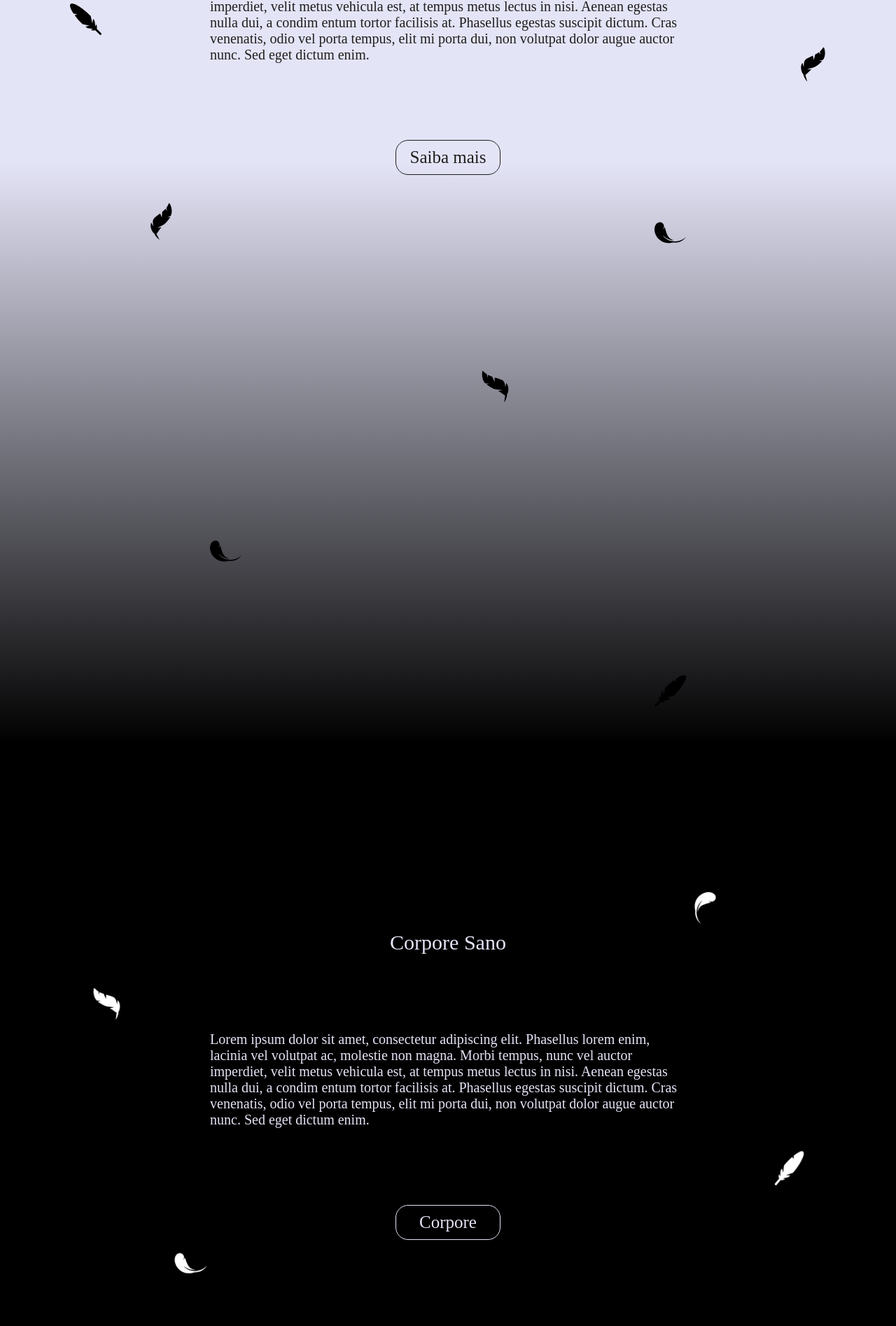
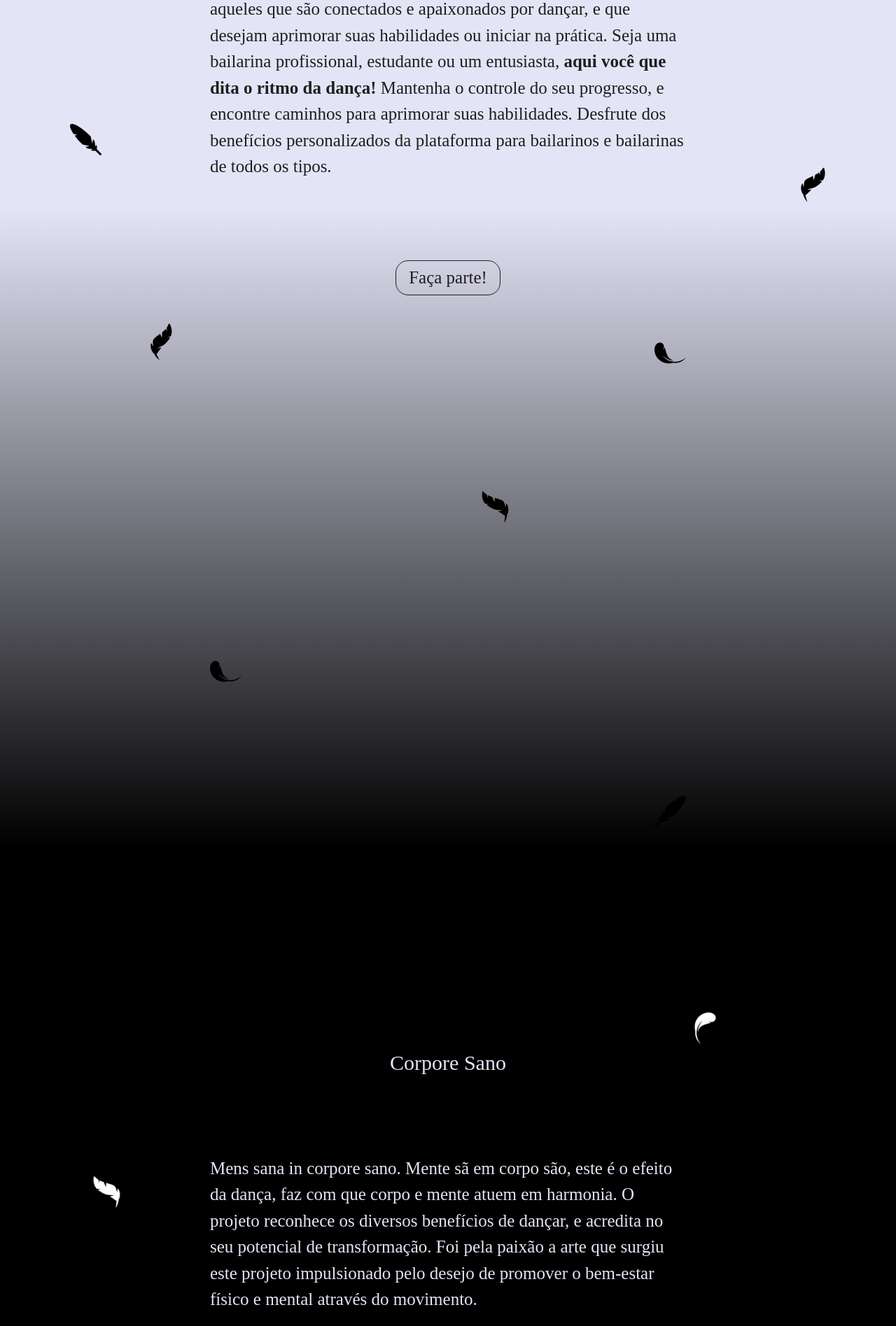
Before and after one commit to giobels/DancingQueen, a website: page public/index.html in a window 1280 px wide. Shown: the part 1160-3055 px from the top of the page at 70% size. Drawn offline with Linux system fonts and the light colour scheme; a web font is replaced by a local one.

Commit message:
intrudução home

```diff
--- a/public/css/style.css
+++ b/public/css/style.css
@@ -119,7 +119,8 @@ nav.active .nav-links::before {
 
 .texto-branco {
     color: #1E1E1E;
-    font-size: 20px;
+    font-size: 25px;
+    line-height: 150%;
 }
 
 .titulo-negro {
@@ -129,7 +130,8 @@ nav.active .nav-links::before {
 
 .texto-negro {
     color: #E4E4F7;
-    font-size: 20px;
+    font-size: 25px;
+    line-height: 150%;
 }
 
 .botao-branco {
@@ -307,6 +309,11 @@ nav.active .nav-links::before {
     width: 100vw;
 }
 
+.transicao.activec {
+    width: 100vw;
+    background-color:#141414;
+}
+
 footer{
     color: #E4E4F7;
     border-top-style: solid;
--- a/public/index.html
+++ b/public/index.html
@@ -35,17 +35,12 @@
         <div class="cisne">
             <img src="assets/pena2.svg" id="penae1" class="pena">
             <img src="assets/pena1.svg" id="penad1" class="pena">
-            <span class="titulo-branco">Corpore Sano</span>
+            <span class="titulo-branco">Bem Vindo Bailarino(a)!</span>
             <p class="texto-branco">
-                Lorem ipsum dolor sit amet, consectetur adipiscing elit.
-                Phasellus lorem enim, lacinia vel volutpat ac, molestie non magna.
-                Morbi tempus, nunc vel auctor imperdiet, velit metus vehicula est,
-                at tempus metus lectus in nisi. Aenean egestas nulla dui, a condim
-                entum tortor facilisis at. Phasellus egestas suscipit dictum.
-                Cras venenatis, odio vel porta tempus, elit mi porta dui, non volutpat
-                dolor augue auctor nunc. Sed eget dictum enim.
+                A <b>DancingQueen</b> é uma plataforma criada especialmente para aqueles que são conectados e apaixonados por dançar, e que desejam aprimorar suas habilidades ou iniciar na prática.
+                Seja uma bailarina profissional, estudante ou um entusiasta, <b>aqui você que dita o ritmo da dança!</b> Mantenha o controle do seu progresso, e encontre caminhos para aprimorar suas habilidades. Desfrute dos benefícios personalizados da plataforma para bailarinos e bailarinas de todos os tipos.
             </p>
-            <button class="botao-branco"><span class="botao-anim">Saiba mais</span></button>
+            <a onclick="transicaoCadastro()"><button class="botao-branco"><span class="botao-anim">Faça parte!</span></button></a>
             <img src="assets/pena3.svg" id="penad2" class="pena">
             <img src="assets/pena1.svg" id="penae2" class="pena">
             <img src="assets/pena2.svg" id="penad3" class="pena">
@@ -58,15 +53,9 @@
             <!-- <img src="img/pena1branca.png" id="penabrancae1"  class="pena"> -->
             <img src="assets/pena2branca.png" id="penabrancad1" class="pena">
             <span class="titulo-negro">Corpore Sano</span>
-            <p class="texto-negro">Lorem ipsum dolor sit amet, consectetur adipiscing elit.
-                Phasellus lorem enim, lacinia vel volutpat ac, molestie non magna.
-                Morbi tempus, nunc vel auctor imperdiet, velit metus vehicula est,
-                at tempus metus lectus in nisi. Aenean egestas nulla dui, a condim
-                entum tortor facilisis at. Phasellus egestas suscipit dictum.
-                Cras venenatis, odio vel porta tempus, elit mi porta dui, non volutpat
-                dolor augue auctor nunc. Sed eget dictum enim.
+            <p class="texto-negro">Mens sana in corpore sano. Mente sã em corpo são, este é o efeito da dança, faz com que corpo e mente atuem em harmonia. O projeto reconhece os diversos benefícios de dançar, e acredita no seu potencial de transformação. Foi pela paixão a arte que surgiu este projeto impulsionado pelo desejo de promover o bem-estar físico e mental através do movimento.
             </p>
-            <button class="botao-negro"><span class="botao-anim">Corpore</span></button>
+            <button class="botao-negro"><span class="botao-anim">Saiba Mais</span></button>
             <img src="assets/pena3branca.png" id="penabrancae2" class="pena">
             <img src="assets/pena1branca.png" id="penabrancad2" class="pena">
             <img src="assets/pena2branca.png" id="penabrancae3" class="pena">
@@ -104,23 +93,12 @@
         document.querySelector('div').classList.add("active")
         setTimeout(function(){window.location = 'login.html'},1000)
 
-        }
+    }
+
+    function transicaoCadastro() {
+        document.querySelector('div').classList.add("activec")
+        setTimeout(function () { window.location = 'cadastro.html' }, 1000)
+    }
 
 
-    // const p = document.querySelector("#penae1")
-    // function estaVisivel() {
-    //     const posicoes = p.getBoundingClientRect();
-    //     const inicio = posicoes.top;
-    //     const fim = posicoes.bottom;
-    //     let estaVisivel = false
-
-    //     if ((inicio >= 0) && (fim <= window.innerHeight)) {
-        //         estaVisivel = true;
-        //     }
-
-        //     return estaVisivel;
-
-        // }
-        // s console.log(estaVisivel(p))
-
 </script>
```
Also changed, not shown: public/dashboard.html (+11 -21 lines).
